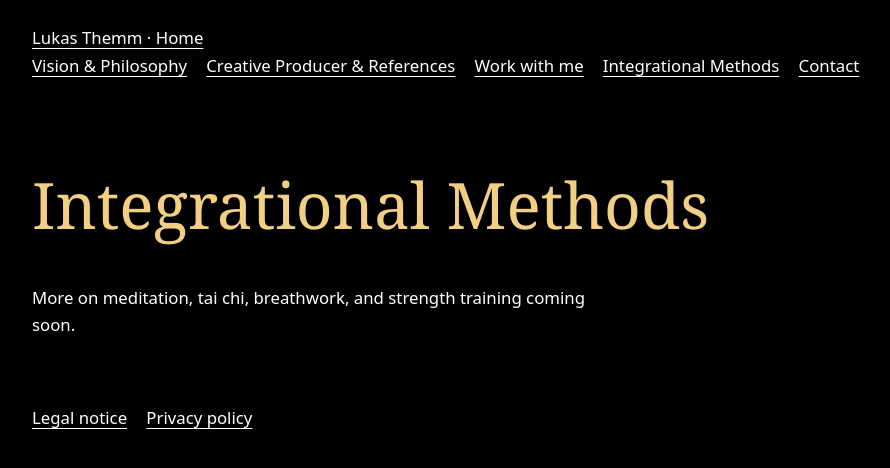
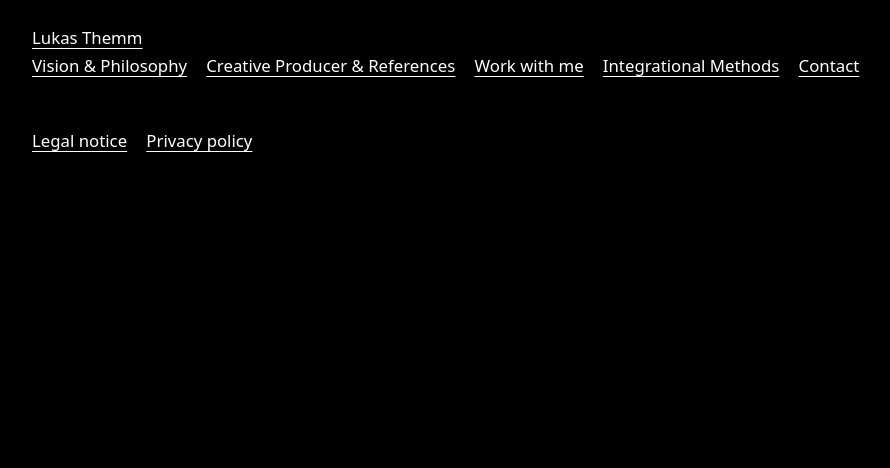
Before and after one commit to LukasThemm/lukas-themm-website, a plain HTML site: page methods.html in a window 1280 px wide. Shown: the whole page, without its empty margins (64-954 px from the left). Drawn offline with Linux system fonts and the light colour scheme.

Commit message:
Update methods.html

```diff
--- a/methods.html
+++ b/methods.html
@@ -18,7 +18,6 @@ p{max-width:62ch}img{display:block;width:100%;height:auto;margin-block:2rem}
 form,label{display:grid;gap:.6rem;max-width:35rem}
 input,textarea,button{background:#101820;color:inherit;border:1px solid #405367;padding:.55rem;font:inherit}
 </style><style>html body{color:#fff}body header a,body footer a{color:#fff}body h1,body h2,body h3,body .button,body .button:hover{color:#f2cf83}body input,body textarea{color:#fff}body button{color:#f2cf83}</style>
-<header><a href="index.html">Lukas Themm · Home</a><nav aria-label="Main navigation"><a href="vision.html">Vision &amp; Philosophy</a> <a href="work.html">Creative Producer &amp; References</a><a href="network.html">Work with me</a><a href="methods.html">Integrational Methods</a><a href="contact.html">Contact</a></nav></header>
-<main><h1>Integrational Methods</h1><p>More on meditation, tai chi, breathwork, and strength training coming soon.</p></main>
+<header><a href="index.html">Lukas Themm</a><nav aria-label="Main navigation"><a href="vision.html">Vision &amp; Philosophy</a> <a href="work.html">Creative Producer &amp; References</a><a href="network.html">Work with me</a><a href="methods.html">Integrational Methods</a><a href="contact.html">Contact</a></nav></header>
 <footer><a href="legal.html">Legal notice</a><a href="privacy.html">Privacy policy</a></footer>
 </html>
```
